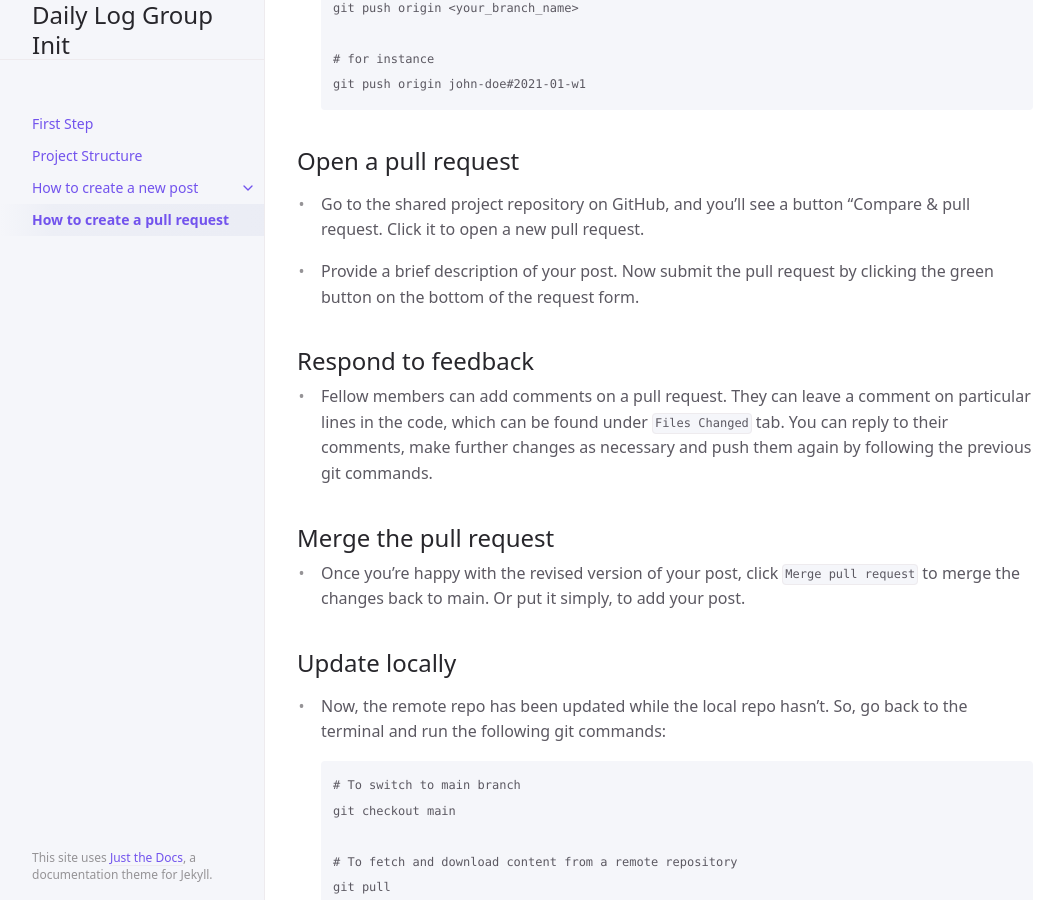
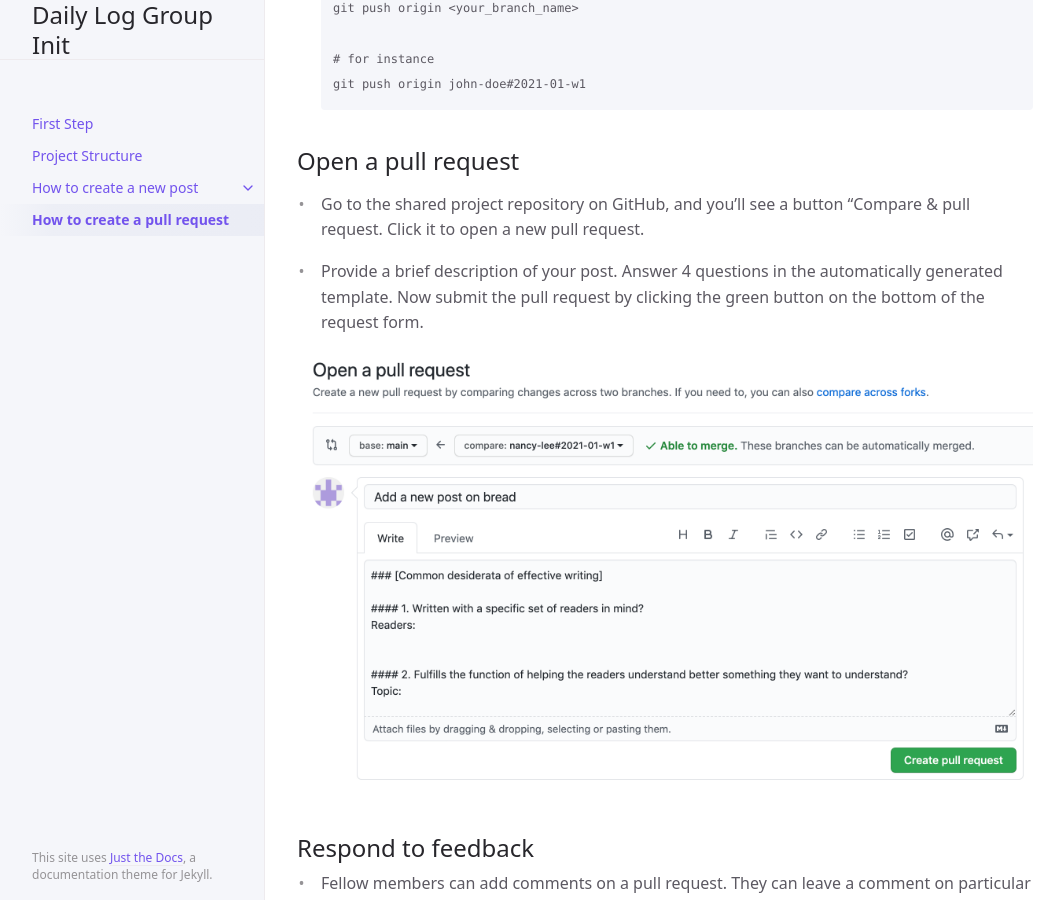
Before and after one commit to dailyloggroup/setup, a Jekyll site: the page built from docs/how-to-create-a-pull-request/how-to-create-a-pull-request.md, in a window 1280 px wide and 900 px high, scrolled down 725 px. Shown: the whole window, without its empty margins (107-1171 px from the left). Built offline with Jekyll 4.4.1, drawn with Linux system fonts in a browser that asks for light colours.

Commit message:
Add a screenshot image of pull request

```diff
--- a/docs/how-to-create-a-pull-request/how-to-create-a-pull-request.md
+++ b/docs/how-to-create-a-pull-request/how-to-create-a-pull-request.md
@@ -39,7 +39,9 @@ permalink: /docs/how-to-create-a-pull-request
 
 - Go to the shared project repository on GitHub, and you’ll see a button "Compare & pull request. Click it to open a new pull request.
 
-- Provide a brief description of your post. Now submit the pull request by clicking the green button on the bottom of the request form.
+- Provide a brief description of your post. Answer 4 questions in the automatically generated template. Now submit the pull request by clicking the green button on the bottom of the request form.
+
+![PR Template](../assets/images/pr_template.png)
 
 
 ## Respond to feedback
```
Also changed, not shown: assets/images/pr_template.png (added).
